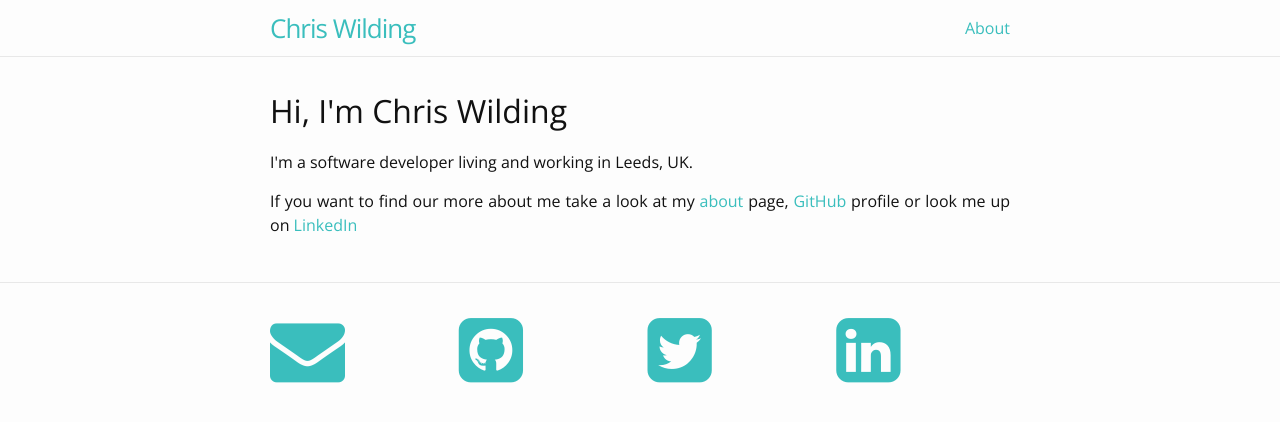
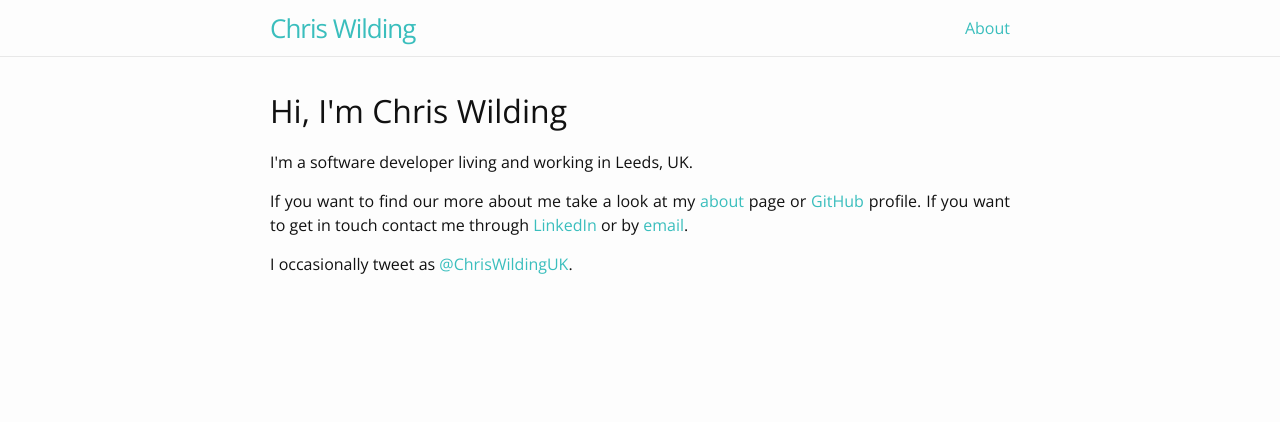
Before and after one commit to ChrisWilding/ChrisWilding.github.io, a Jekyll site: the page built from index.html, in a window 1280 px wide. Shown: the top 422 px of the page. Built offline with Jekyll 4.4.1, drawn with Linux system fonts in a browser that asks for light colours; nearby versions of some CDN libraries.

Commit message:
Remove footer and amend home page

```diff
--- a/_config.yml
+++ b/_config.yml
@@ -4,7 +4,7 @@ markdown: kramdown
 sass:
   style: compressed
 title: Chris Wilding
-url: 'http://chriswilding.co.uk'
+url: 'http://www.chriswilding.co.uk'
 usernames:
   github:  ChrisWilding
   linkedin: ChrisWildingUK
--- a/_includes/footer.html
+++ /dev/null
@@ -1,42 +0,0 @@
-<footer class="site-footer">
-  <div class="wrapper">
-    <div class="footer-col-wrapper">
-      <div class="footer-col footer-col-1">
-        <ul class="contact-list">
-          <li>
-            <a href="mailto:{{ site.email }}">
-              <i class="fa fa-envelope fa-5x"></i>
-            </a>
-          </li>
-        </ul>
-      </div>
-      <div class="footer-col footer-col-2">
-        <ul class="social-media-list">
-          <li>
-            <a href="https://github.com/{{ site.usernames.github }}" target="_blank">
-              <i class="fa fa-github-square fa-5x"></i>
-            </a>
-          </li>
-        </ul>
-      </div>
-      <div class="footer-col footer-col-3">
-        <ul class="social-media-list">
-          <li>
-            <a href="https://twitter.com/{{ site.usernames.twitter }}" target="_blank">
-              <i class="fa fa-twitter-square fa-5x"></i>
-            </a>
-          </li>
-        </ul>
-      </div>
-      <div class="footer-col footer-col-4">
-        <ul class="social-media-list">
-          <li>
-            <a href="https://www.linkedin.com/in/{{ site.usernames.linkedin }}" target="_blank">
-              <i class="fa fa-linkedin-square fa-5x"></i>
-            </a>
-          </li>
-        </ul>
-      </div>
-    </div>
-  </div>
-</footer>
--- a/_includes/head.html
+++ b/_includes/head.html
@@ -4,7 +4,6 @@
   <meta name="viewport" content="width=device-width, initial-scale=1">
   <title>{% if page.title %}{{ page.title | escape }}{% else %}{{ site.title | escape }}{% endif %}</title>
   <meta name="description" content="{% if page.excerpt %}{{ page.excerpt | strip_html | strip_newlines | truncate: 160 }}{% else %}{{ site.description }}{% endif %}">
-  <link rel="stylesheet "href="https://maxcdn.bootstrapcdn.com/font-awesome/4.6.3/css/font-awesome.min.css" integrity="sha384-T8Gy5hrqNKT+hzMclPo118YTQO6cYprQmhrYwIiQ/3axmI1hQomh7Ud2hPOy8SP1" crossorigin="anonymous">
   <link rel="stylesheet" href="https://fonts.googleapis.com/css?family=Open+Sans">
   <link rel="stylesheet" href="{{ "/css/main.css" | prepend: site.baseurl }}">
   <link rel="canonical" href="{{ page.url | replace:'index.html','' | prepend: site.baseurl | prepend: site.url }}">
--- a/_layouts/default.html
+++ b/_layouts/default.html
@@ -8,6 +8,5 @@
         {{ content }}
       </div>
     </div>
-    {% include footer.html %}
   </body>
 </html>
--- a/_sass/_layout.scss
+++ b/_sass/_layout.scss
@@ -83,52 +83,6 @@
 }
 
 /**
- * Site footer
- */
-.contact-list,
-.social-media-list {
-  list-style: none;
-  margin-left: 0;
-}
-
-.footer-col {
-  float: left;
-  margin-bottom: $spacing-unit / 2;
-  padding-left: $spacing-unit / 2;
-}
-
-@include media-query($on-palm) {
-  .footer-col {
-    float: none;
-    width: calc(50% - (#{$spacing-unit} / 2));
-  }
-}
-
-.footer-col-wrapper {
-  font-size: 15px;
-  color: $grey-color;
-  margin-left: -$spacing-unit / 2;
-  @extend %clearfix;
-}
-
-.footer-col-1,
-.footer-col-2,
-.footer-col-3,
-.footer-col-4 {
-  width: calc(25% - (#{$spacing-unit} / 2));
-}
-
-.footer-heading {
-  font-size: 18px;
-  margin-bottom: $spacing-unit / 2;
-}
-
-.site-footer {
-  border-top: 1px solid $grey-color-light;
-  padding: $spacing-unit 0;
-}
-
-/**
  * Page content
  */
 .page-content {
--- a/index.html
+++ b/index.html
@@ -4,5 +4,6 @@ layout: default
 <div class="home">
   <h1>Hi, I'm Chris Wilding</h1>
   <p>I'm a software developer living and working in Leeds, UK.</p>
-  <p>If you want to find our more about me take a look at my <a href="/about/">about</a> page, <a href="https://github.com/{{ site.usernames.github }}" target="_blank">GitHub</a> profile or look me up on <a href="https://uk.linkedin.com/in/{{ site.usernames.linkedin }}" target="_blank">LinkedIn</a></p>
+  <p>If you want to find our more about me take a look at my <a href="/about/">about</a> page or <a href="https://github.com/{{ site.usernames.github }}" target="_blank">GitHub</a> profile. If you want to get in touch contact me through <a href="https://uk.linkedin.com/in/{{ site.usernames.linkedin }}" target="_blank">LinkedIn</a> or by <a href="mailto:{{ site.email }}">email</a>.</p>
+  <p>I occasionally tweet as <a href="https://twitter.com/{{ site.usernames.twitter }}" target="_blank">@ChrisWildingUK</a>.</p>
 </div>
```
Also changed, not shown: README.md.
